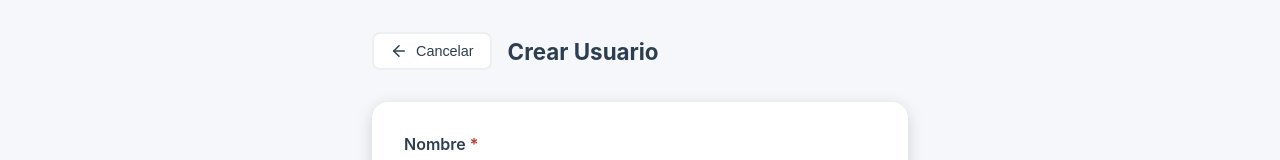
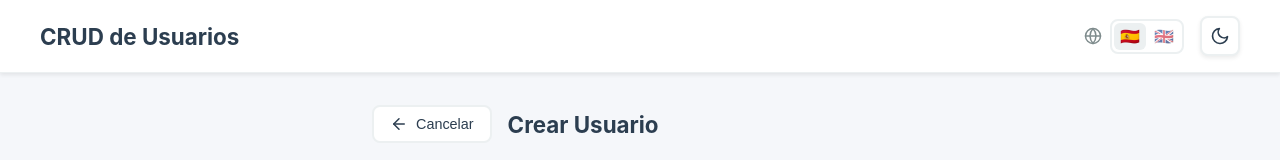
Before and after one commit to Daamii/users-crud, a React (Vite) app: page /create in a window 1280 px wide. Shown: the top 160 px of the page. Built offline with nearby package versions, Linux system fonts and the light colour scheme; no server answers.

Commit message:
use header as a global component

```diff
--- a/src/App.tsx
+++ b/src/App.tsx
@@ -1,18 +1,31 @@
-import { BrowserRouter, Route, Routes } from "react-router-dom";
+import { BrowserRouter, Route, Routes, useLocation } from "react-router-dom";
+import { Header } from "./components/Header";
 import UserCreate from "./pages/users/UserCreate";
 import UserDetail from "./pages/users/UserDetail";
 import UserEdit from "./pages/users/UserEdit";
 import UserList from "./pages/users/UserList";
 
-function App() {
+function AppContent() {
+  const location = useLocation();
+  const showCreateButton = location.pathname === "/";
+
   return (
-    <BrowserRouter>
+    <>
+      <Header showCreateButton={showCreateButton} />
       <Routes>
         <Route path="/" element={<UserList />} />
         <Route path="/user/:id" element={<UserDetail />} />
         <Route path="/user/:id/edit" element={<UserEdit />} />
         <Route path="/create" element={<UserCreate />} />
       </Routes>
+    </>
+  );
+}
+
+function App() {
+  return (
+    <BrowserRouter>
+      <AppContent />
     </BrowserRouter>
   );
 }
--- /dev/null
+++ b/src/components/Header.scss
@@ -0,0 +1,72 @@
+@use "../styles/variables" as *;
+
+.app-header {
+  background: var(--surface-color);
+  border-bottom: 1px solid var(--border-color);
+  padding: $spacing-md $spacing-xl;
+  position: sticky;
+  top: 0;
+  z-index: 100;
+  box-shadow: $shadow-sm;
+
+  &__content {
+    max-width: $breakpoint-xl;
+    margin: 0 auto;
+    display: flex;
+    justify-content: space-between;
+    align-items: center;
+    gap: $spacing-md;
+  }
+
+  &__title {
+    text-decoration: none;
+    color: var(--text-color);
+
+    h1 {
+      font-size: $font-size-xxl;
+      margin: 0;
+      transition: color $transition-normal;
+    }
+
+    &:hover h1 {
+      color: $color-primary;
+    }
+  }
+
+  &__actions {
+    display: flex;
+    align-items: center;
+    gap: $spacing-md;
+  }
+
+  &__create-btn {
+    display: flex;
+    align-items: center;
+    gap: $spacing-sm;
+    padding: 0.75rem 1.5rem;
+    background: $color-success;
+    color: $color-white;
+    border-radius: $border-radius-md;
+    font-weight: 600;
+    transition: background $transition-normal;
+    text-decoration: none;
+
+    &:hover {
+      background: $color-success-dark;
+    }
+  }
+}
+
+@media (max-width: $breakpoint-md) {
+  .app-header {
+    padding: $spacing-sm $spacing-md;
+
+    &__content {
+      flex-wrap: wrap;
+    }
+
+    &__title h1 {
+      font-size: $font-size-xl;
+    }
+  }
+}
--- /dev/null
+++ b/src/components/Header.tsx
@@ -0,0 +1,33 @@
+import { useTranslation } from "react-i18next";
+import { Link } from "react-router-dom";
+import { FiPlus } from "../icons";
+import "./Header.scss";
+import { LanguageSelector } from "./LanguageSelector";
+import { ThemeToggle } from "./ThemeToggle";
+
+export function Header({
+  showCreateButton = true,
+}: {
+  showCreateButton?: boolean;
+}) {
+  const { t } = useTranslation();
+
+  return (
+    <header className="app-header">
+      <div className="app-header__content">
+        <Link to="/" className="app-header__title">
+          <h1>{t("users.list.title")}</h1>
+        </Link>
+        <div className="app-header__actions">
+          <LanguageSelector />
+          <ThemeToggle />
+          {showCreateButton && (
+            <Link to="/create" className="app-header__create-btn">
+              <FiPlus size={18} /> {t("users.list.create")}
+            </Link>
+          )}
+        </div>
+      </div>
+    </header>
+  );
+}
--- a/src/components/SearchInput.tsx
+++ b/src/components/SearchInput.tsx
@@ -5,12 +5,14 @@ interface SearchInputProps {
   value: string;
   onChange: (value: string) => void;
   placeholder?: string;
-  debounceMs?: number;
 }
-
 const DEBOUNCE_MS = 300;
 
-export function SearchInput({ value, onChange, placeholder = "Buscar...", debounceMs = DEBOUNCE_MS }: SearchInputProps) {
+export function SearchInput({
+  value,
+  onChange,
+  placeholder = "Buscar...",
+}: SearchInputProps) {
   return (
     <input
       type="text"
--- a/src/pages/users/UserCreate.tsx
+++ b/src/pages/users/UserCreate.tsx
@@ -1,14 +1,18 @@
-import { useState } from 'react';
-import { useTranslation } from 'react-i18next';
-import { useNavigate } from 'react-router-dom';
-import { useAppDispatch } from '../../store/hooks';
-import { createUser } from '../../store/usersSlice';
-import { useForm } from '../../hooks/useForm';
-import { FiArrowLeft, FiSave } from '../../icons';
-import { UserForm } from './UserForm';
-import { USER_FORM_INITIAL_VALUES, USER_FORM_VALIDATION_RULES } from './userConstants';
-import '../../components/Form.scss';
-import './UserForm.scss';
+import { useState } from "react";
+import { useTranslation } from "react-i18next";
+import { useNavigate } from "react-router-dom";
+import { useForm } from "../../hooks/useForm";
+import { FiArrowLeft, FiSave } from "../../icons";
+import { useAppDispatch } from "../../store/hooks";
+import { createUser } from "../../store/usersSlice";
+import {
+  USER_FORM_INITIAL_VALUES,
+  USER_FORM_VALIDATION_RULES,
+} from "./userConstants";
+import { UserForm } from "./UserForm";
+
+import "../../components/Form.scss";
+import "./UserForm.scss";
 
 const UserCreate = () => {
   const { t } = useTranslation();
@@ -16,7 +20,7 @@ const UserCreate = () => {
   const dispatch = useAppDispatch();
   const { values, errors, handleChange, validateAll } = useForm(
     USER_FORM_INITIAL_VALUES,
-    USER_FORM_VALIDATION_RULES
+    USER_FORM_VALIDATION_RULES,
   );
   const [avatar, setAvatar] = useState<string>("");
 
@@ -27,15 +31,20 @@ const UserCreate = () => {
   const handleSubmit = async (e: React.FormEvent) => {
     e.preventDefault();
     if (validateAll()) {
-      await dispatch(createUser({ ...values, avatar: avatar || undefined } as import('../../types/user').UserFormData));
-      navigate('/');
+      await dispatch(
+        createUser({
+          ...values,
+          avatar: avatar || undefined,
+        } as import("../../types/user").UserFormData),
+      );
+      navigate("/");
     }
   };
 
   return (
     <div className="user-form">
       <div className="user-form__header">
-        <button onClick={() => navigate('/')} className="user-form__back">
+        <button onClick={() => navigate("/")} className="user-form__back">
           <FiArrowLeft size={18} /> {t("users.form.cancel")}
         </button>
         <h1 className="user-form__title">{t("users.form.create")}</h1>
@@ -50,7 +59,10 @@ const UserCreate = () => {
           onAvatarChange={handleAvatarChange}
         >
           <div className="form-buttons form-buttons--center">
-            <button type="submit" className="form-btn form-btn--primary form-btn--full">
+            <button
+              type="submit"
+              className="form-btn form-btn--primary form-btn--full"
+            >
               <FiSave size={18} /> {t("users.form.create")}
             </button>
           </div>
--- a/src/pages/users/UserList.scss
+++ b/src/pages/users/UserList.scss
@@ -1,45 +1,9 @@
-@use '../../styles/variables' as *;
+@use "../../styles/variables" as *;
 
 .user-list {
   max-width: $breakpoint-xl;
   margin: 0 auto;
   padding: $spacing-xl;
-
-  &__header {
-    display: flex;
-    justify-content: space-between;
-    align-items: center;
-    margin-bottom: $spacing-xl;
-  }
-
-  &__header-actions {
-    display: flex;
-    align-items: center;
-    gap: $spacing-md;
-  }
-
-  &__title {
-    margin: 0;
-    font-size: $font-size-xxxl;
-    color: var(--text-color);
-  }
-
-  &__create-btn {
-    display: flex;
-    align-items: center;
-    gap: $spacing-sm;
-    padding: 0.75rem 1.5rem;
-    background: $color-success;
-    color: $color-white;
-    border-radius: $border-radius-md;
-    font-weight: 600;
-    transition: background $transition-normal;
-    text-decoration: none;
-
-    &:hover {
-      background: $color-success-dark;
-    }
-  }
 
   &__filters {
     margin-bottom: $spacing-xl;
@@ -260,7 +224,9 @@
   background: var(--surface-color);
   border-radius: $border-radius-lg;
   box-shadow: $shadow-md;
-  transition: transform $transition-normal, box-shadow $transition-normal;
+  transition:
+    transform $transition-normal,
+    box-shadow $transition-normal;
   position: relative;
 
   &:hover {
@@ -284,7 +250,9 @@
     padding: $spacing-sm;
     color: var(--text-muted);
     opacity: 0.8;
-    transition: opacity $transition-normal, color $transition-normal;
+    transition:
+      opacity $transition-normal,
+      color $transition-normal;
     text-decoration: none;
 
     &:hover {
--- a/src/pages/users/UserList.tsx
+++ b/src/pages/users/UserList.tsx
@@ -1,10 +1,8 @@
 import { useEffect, useState } from "react";
 import { useTranslation } from "react-i18next";
+import { FaEdit } from "../../icons";
 import { Link } from "react-router-dom";
-import { LanguageSelector } from "../../components/LanguageSelector";
 import { useSearchFilter } from "../../components/SearchInput";
-import { ThemeToggle } from "../../components/ThemeToggle";
-import { FaEdit, FiPlus } from "../../icons";
 import { useAppDispatch, useAppSelector } from "../../store/hooks";
 import {
   fetchUsers,
@@ -83,17 +81,6 @@ const UserList = () => {
 
   return (
     <div className="user-list">
-      <div className="user-list__header">
-        <h1 className="user-list__title">{t("users.list.title")}</h1>
-        <div className="user-list__header-actions">
-          <LanguageSelector />
-          <ThemeToggle />
-          <Link to="/create" className="user-list__create-btn">
-            <FiPlus size={18} /> {t("users.list.create")}
-          </Link>
-        </div>
-      </div>
-
       <div className="user-list__filters">
         <div className="user-list__search">
           <input
@@ -185,9 +172,7 @@ const UserList = () => {
           {totalPages > 1 && (
             <div className="user-list__pagination">
               <div className="user-list__pagination-left">
-                <span className="user-list__pagination-label">
-                  {t("users.list.pagination.show")}:
-                </span>
+                <span className="user-list__pagination-label">{t("users.list.pagination.show")}:</span>
                 <select
                   className="user-list__pagination-select"
                   value={limit}
@@ -199,9 +184,7 @@ const UserList = () => {
                     </option>
                   ))}
                 </select>
-                <span className="user-list__pagination-label">
-                  {t("users.list.pagination.perPage")}
-                </span>
+                <span className="user-list__pagination-label">{t("users.list.pagination.perPage")}</span>
               </div>
 
               <div className="user-list__pagination-center">
@@ -243,9 +226,7 @@ const UserList = () => {
                   onSubmit={handlePageInputSubmit}
                   className="user-list__page-form"
                 >
-                  <span className="user-list__pagination-label">
-                    {t("users.list.pagination.goTo")}
-                  </span>
+                  <span className="user-list__pagination-label">{t("users.list.pagination.goTo")}</span>
                   <input
                     type="number"
                     min={1}
@@ -259,9 +240,7 @@ const UserList = () => {
                     {t("users.list.pagination.go")}
                   </button>
                 </form>
-                <span className="user-list__page-info">
-                  ({t("users.list.pagination.total", { count: total })})
-                </span>
+                <span className="user-list__page-info">({t("users.list.pagination.total", { count: total })})</span>
               </div>
             </div>
           )}
```
